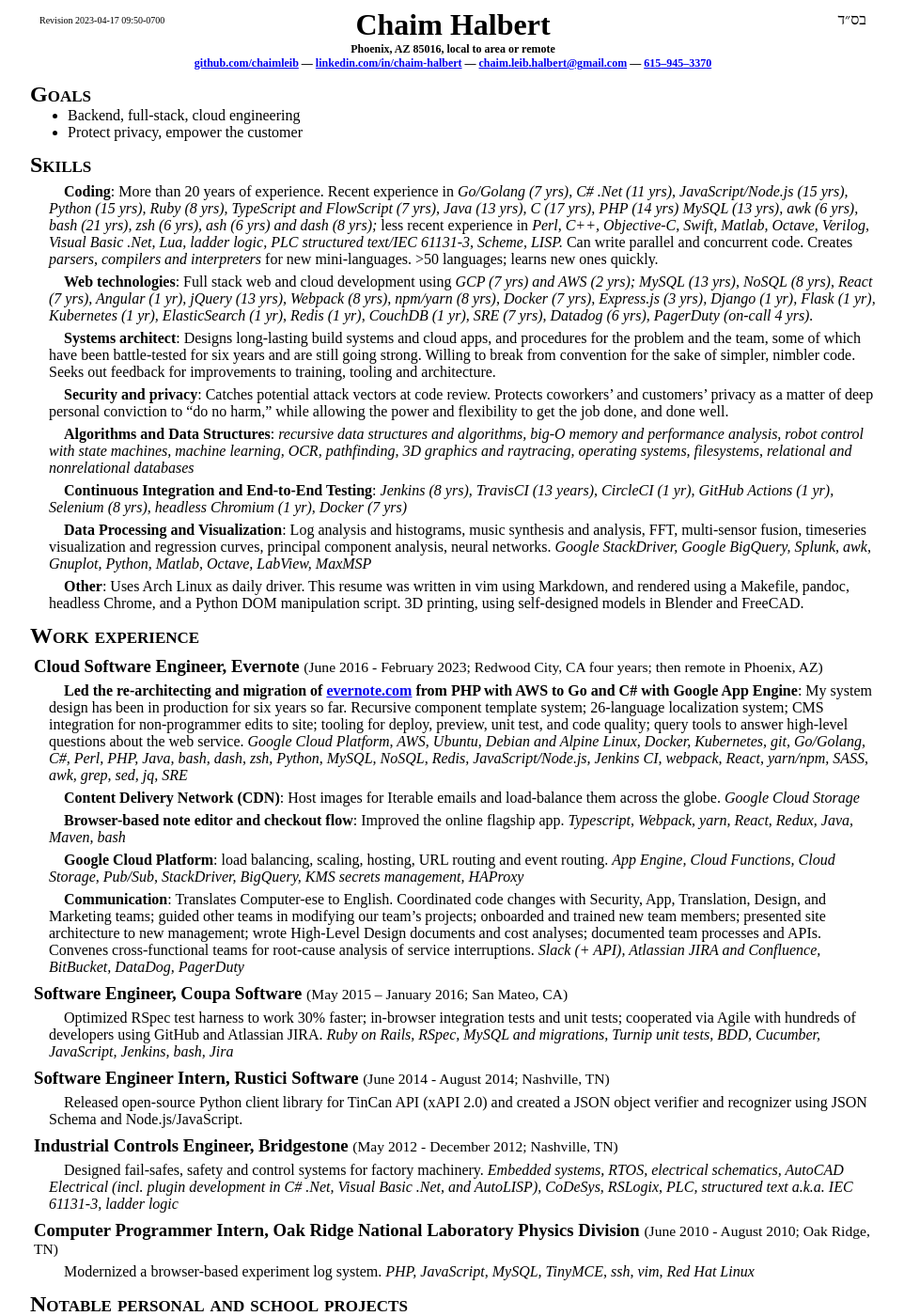
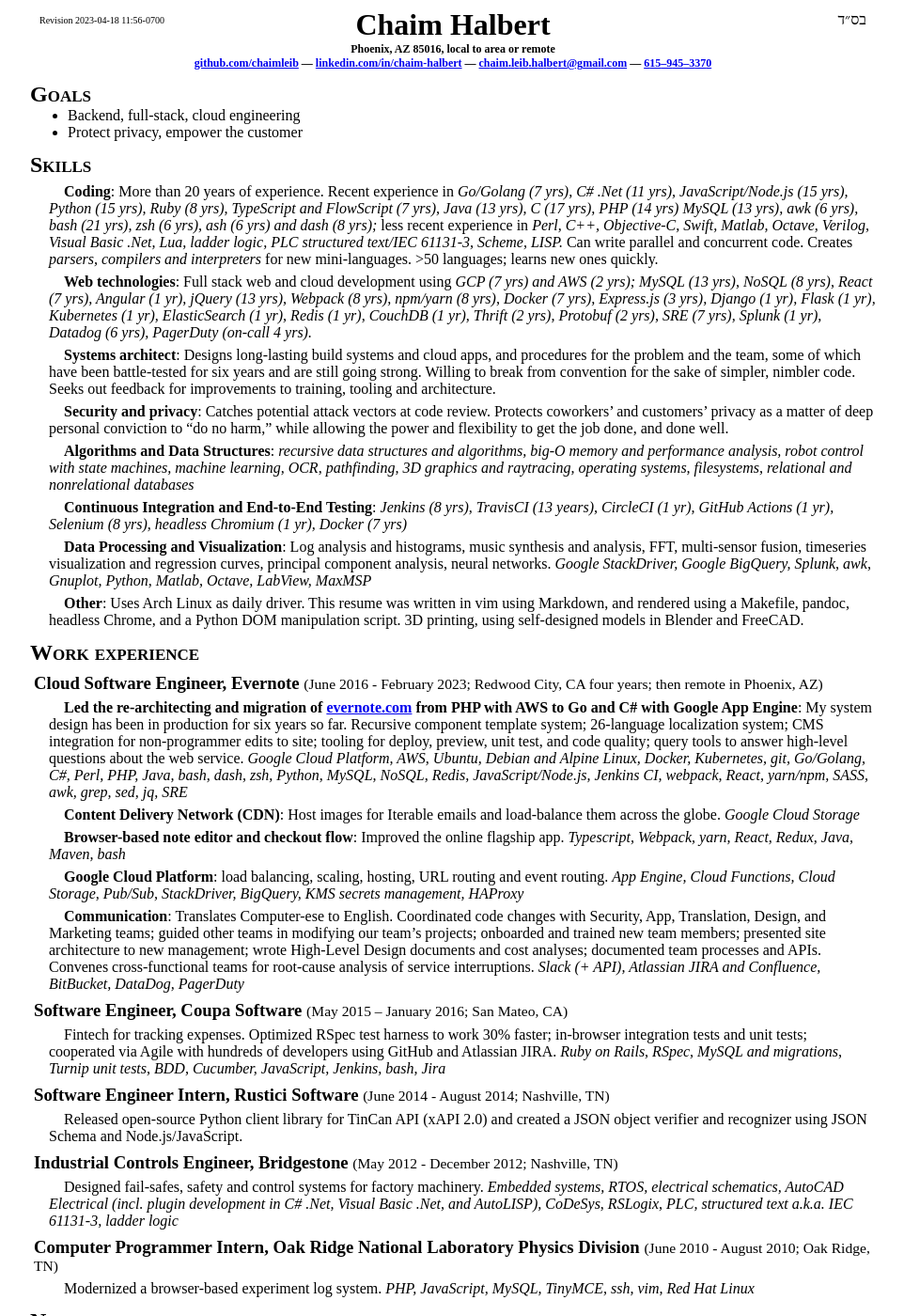
Before and after one commit to chaimleib/chaimleib.github.io, a Jekyll site: the page built from resume/index.html, in a window 1280 px wide and 1400 px high. Shown: the whole window at 94% size, without its empty margins (158-1120 px from the left). Built offline with Jekyll 4.4.1, drawn with Linux system fonts in a browser that asks for light colours.

Commit message:
resume: protobuf, thrift, fintech at Coupa

```diff
--- a/_layouts/resume.html
+++ b/_layouts/resume.html
@@ -3,7 +3,7 @@
   <meta charset="utf-8"/>
   <meta name="generator" content="pandoc"/>
   <meta name="viewport" content="width=device-width, initial-scale=1.0, user-scalable=yes"/>
-  <meta name="revised" content="Chaim Halbert, 2023-04-17 09:50-0700"/>
+  <meta name="revised" content="Chaim Halbert, 2023-04-18 11:56-0700"/>
   <title>Chaim Halbert</title>
   <style>
     code{white-space: pre-wrap;}
@@ -113,7 +113,7 @@
 <div class="content">
 <header id="title-block-header">
 <h1 class="title">Chaim Halbert</h1>
-</header><div id="revision">Revision 2023-04-17 09:50-0700</div>
+</header><div id="revision">Revision 2023-04-18 11:56-0700</div>
 <div id="bsd" dir="rtl">
 בס״ד
 </div>
@@ -188,8 +188,8 @@
 (8 yrs), React (7 yrs), Angular (1 yr), jQuery (13 yrs), Webpack (8
 yrs), npm/yarn (8 yrs), Docker (7 yrs), Express.js (3 yrs), Django (1
 yr), Flask (1 yr), Kubernetes (1 yr), ElasticSearch (1 yr), Redis (1
-yr), CouchDB (1 yr), SRE (7 yrs), Datadog (6 yrs), PagerDuty (on-call 4
-yrs).</em></p>
+yr), CouchDB (1 yr), Thrift (2 yrs), Protobuf (2 yrs), SRE (7 yrs),
+Splunk (1 yr), Datadog (6 yrs), PagerDuty (on-call 4 yrs).</em></p>
 <p><strong>Systems architect</strong>: Designs long-lasting build
 systems and cloud apps, and procedures for the problem and the team,
 some of which have been battle-tested for six years and are still going
@@ -253,11 +253,11 @@
 <h3 id="software-engineer-coupa-software-may-2015-january-2016-san-mateo-ca">Software
 Engineer, Coupa Software <small>(May 2015 – January 2016; San Mateo,
 CA)</small></h3>
-<p>Optimized RSpec test harness to work 30% faster; in-browser
-integration tests and unit tests; cooperated via Agile with hundreds of
-developers using GitHub and Atlassian JIRA. <em>Ruby on Rails, RSpec,
-MySQL and migrations, Turnip unit tests, BDD, Cucumber, JavaScript,
-Jenkins, bash, Jira</em></p>
+<p>Fintech for tracking expenses. Optimized RSpec test harness to work
+30% faster; in-browser integration tests and unit tests; cooperated via
+Agile with hundreds of developers using GitHub and Atlassian JIRA.
+<em>Ruby on Rails, RSpec, MySQL and migrations, Turnip unit tests, BDD,
+Cucumber, JavaScript, Jenkins, bash, Jira</em></p>
 <h3 id="software-engineer-intern-rustici-software-june-2014---august-2014-nashville-tn">Software
 Engineer Intern, Rustici Software <small>(June 2014 - August 2014;
 Nashville, TN)</small></h3>
```
